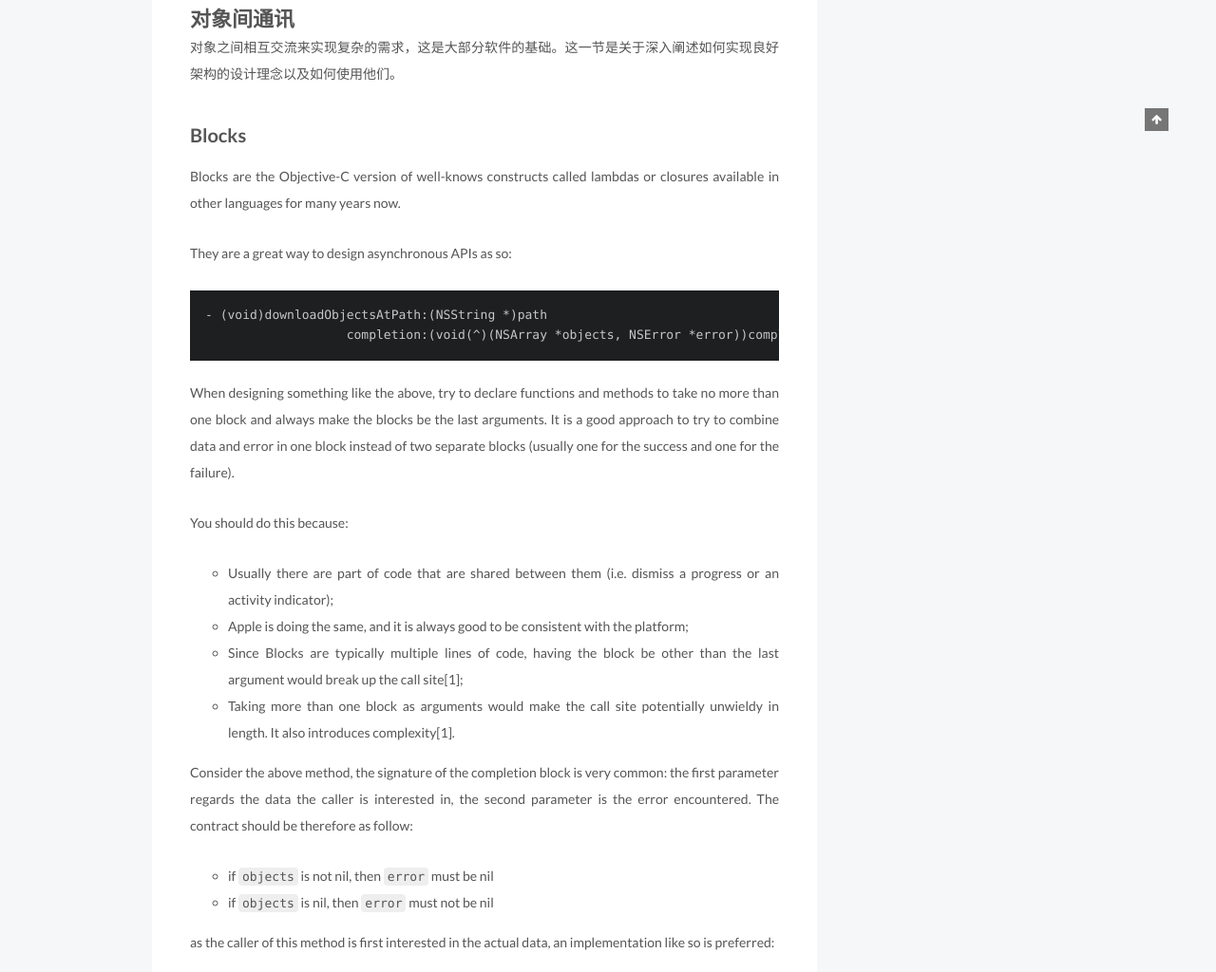
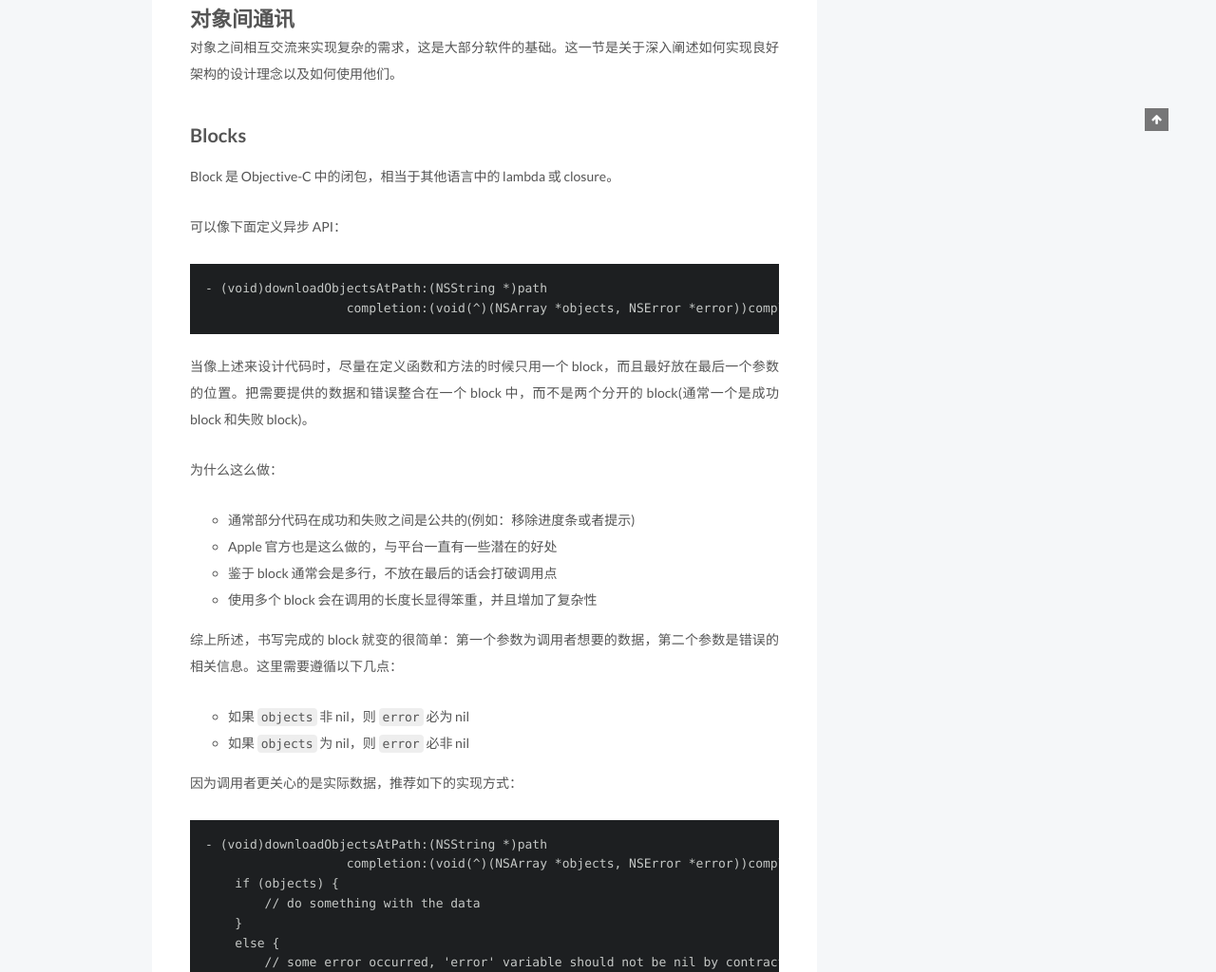
Before and after one commit to Joe-Hill/joe-hill.github.io, a plain HTML site: page 2016/06/25/2016-06-25-Zen-OC-Art-4/index.html in a window 1280 px wide. Shown: the part 762-1786 px from the top of the page at 95% size. Drawn offline with Linux system fonts and the light colour scheme; a script that the page names is missing.

Commit message:
Site updated: 2016-06-28 21:43:06

```diff
--- a/2016/06/25/2016-06-25-Zen-OC-Art-4/index.html
+++ b/2016/06/25/2016-06-25-Zen-OC-Art-4/index.html
@@ -92,7 +92,7 @@
 <meta property="og:description" content="编程和「禅」有关系吗?Zen and the Art of the Objective-C Craftsmanship译文兼笔记本章包含规范：对象通讯、代理和数据源、AOP">
 <meta property="og:image" content="http://blog.joehill.me/2016-06-25-Zen-OC-Art-4/pic.jpg">
 <meta property="og:image" content="http://joehill.me/./images/blocks_debugger.png">
-<meta property="og:updated_time" content="2016-06-27T14:53:44.000Z">
+<meta property="og:updated_time" content="2016-06-28T13:42:42.000Z">
 <meta name="twitter:card" content="summary">
 <meta name="twitter:title" content="禅与Objective-C编程艺术-4(翻译中)">
 <meta name="twitter:description" content="编程和「禅」有关系吗?Zen and the Art of the Objective-C Craftsmanship译文兼笔记本章包含规范：对象通讯、代理和数据源、AOP">
@@ -340,25 +340,26 @@
 
 <a id="more"></a>
 <h1 id="对象间通讯"><a href="#对象间通讯" class="headerlink" title="对象间通讯"></a>对象间通讯</h1><p>对象之间相互交流来实现复杂的需求，这是大部分软件的基础。这一节是关于深入阐述如何实现良好架构的设计理念以及如何使用他们。</p>
-<h2 id="Blocks"><a href="#Blocks" class="headerlink" title="Blocks"></a>Blocks</h2><p>Blocks are the Objective-C version of well-knows constructs called lambdas or closures available in other languages for many years now.</p>
-<p>They are a great way to design asynchronous APIs as so:</p>
+<h2 id="Blocks"><a href="#Blocks" class="headerlink" title="Blocks"></a>Blocks</h2><p>Block 是 Objective-C 中的闭包，相当于其他语言中的  lambda 或 closure。</p>
+<p>可以像下面定义异步 API：</p>
 <figure class="highlight plain"><table><tr><td class="code"><pre><span class="line">- (void)downloadObjectsAtPath:(NSString *)path</span><br><span class="line">                   completion:(void(^)(NSArray *objects, NSError *error))completion;</span><br></pre></td></tr></table></figure>
-<p>When designing something like the above, try to declare functions and methods to take no more than one block and always make the blocks be the last arguments. It is a good approach to try to combine data and error in one block instead of two separate blocks (usually one for the success and one for the failure).</p>
-<p>You should do this because:</p>
+<p>当像上述来设计代码时，尽量在定义函数和方法的时候只用一个 block，而且最好放在最后一个参数的位置。把需要提供的数据和错误整合在一个 block 中，而不是两个分开的 block(通常一个是成功 block 和失败 block)。</p>
+<p>为什么这么做：</p>
 <ul>
-<li>Usually there are part of code that are shared between them (i.e. dismiss a progress or an activity indicator);</li>
-<li>Apple is doing the same, and it is always good to be consistent with the platform;</li>
-<li>Since Blocks are typically multiple lines of code, having the block be other than the last argument would break up the call site[1];</li>
-<li>Taking more than one block as arguments would make the call site potentially unwieldy in length. It also introduces complexity[1].</li>
+<li>通常部分代码在成功和失败之间是公共的(例如：移除进度条或者提示)</li>
+<li>Apple 官方也是这么做的，与平台一直有一些潜在的好处</li>
+<li>鉴于 block 通常会是多行，不放在最后的话会打破调用点</li>
+<li>使用多个 block 会在调用的长度长显得笨重，并且增加了复杂性</li>
 </ul>
-<p>Consider the above method, the signature of the completion block is very common: the first parameter regards the data the caller is interested in, the second parameter is the error encountered. The contract should be therefore as follow:</p>
+<p>综上所述，书写完成的 block 就变的很简单：第一个参数为调用者想要的数据，第二个参数是错误的相关信息。这里需要遵循以下几点：</p>
 <ul>
-<li>if <code>objects</code> is not nil, then <code>error</code> must be nil</li>
-<li>if <code>objects</code> is nil, then <code>error</code> must not be nil</li>
+<li>如果 <code>objects</code> 非 nil，则 <code>error</code> 必为 nil</li>
+<li>如果 <code>objects</code> 为 nil，则 <code>error</code> 必非 nil</li>
 </ul>
-<p>as the caller of this method is first interested in the actual data, an implementation like so is preferred:</p>
+<p>因为调用者更关心的是实际数据，推荐如下的实现方式：</p>
 <figure class="highlight plain"><table><tr><td class="code"><pre><span class="line">- (void)downloadObjectsAtPath:(NSString *)path</span><br><span class="line">                   completion:(void(^)(NSArray *objects, NSError *error))completion &#123;</span><br><span class="line">    if (objects) &#123;</span><br><span class="line">        // do something with the data</span><br><span class="line">    &#125;</span><br><span class="line">    else &#123;</span><br><span class="line">        // some error occurred, &apos;error&apos; variable should not be nil by contract</span><br><span class="line">    &#125;</span><br><span class="line">&#125;</span><br></pre></td></tr></table></figure>
 <p>Moreover, as for synchronous methods, some of Apple’s APIs write garbage values to the error parameter (if non-NULL) in successful cases, so checking the error can cause false positives.</p>
+<p>此外，在一些异步方法中，Apple 的 API 在成功的回调中 error 参数写入了一些垃圾值(如果非 NULL)，所以检测 error 可能会不准确。</p>
 <h3 id="Under-the-Hood"><a href="#Under-the-Hood" class="headerlink" title="Under the Hood"></a>Under the Hood</h3><p>Some key points:</p>
 <ul>
 <li>Blocks are created on the stack</li>
--- a/css/main.css
+++ b/css/main.css
@@ -1549,7 +1549,7 @@ pre .javascript .function {
   width: 4px;
   height: 4px;
   border-radius: 50%;
-  background: #98ff5b;
+  background: #a1f667;
 }
 .links-of-blogroll {
   font-size: 13px;
```
